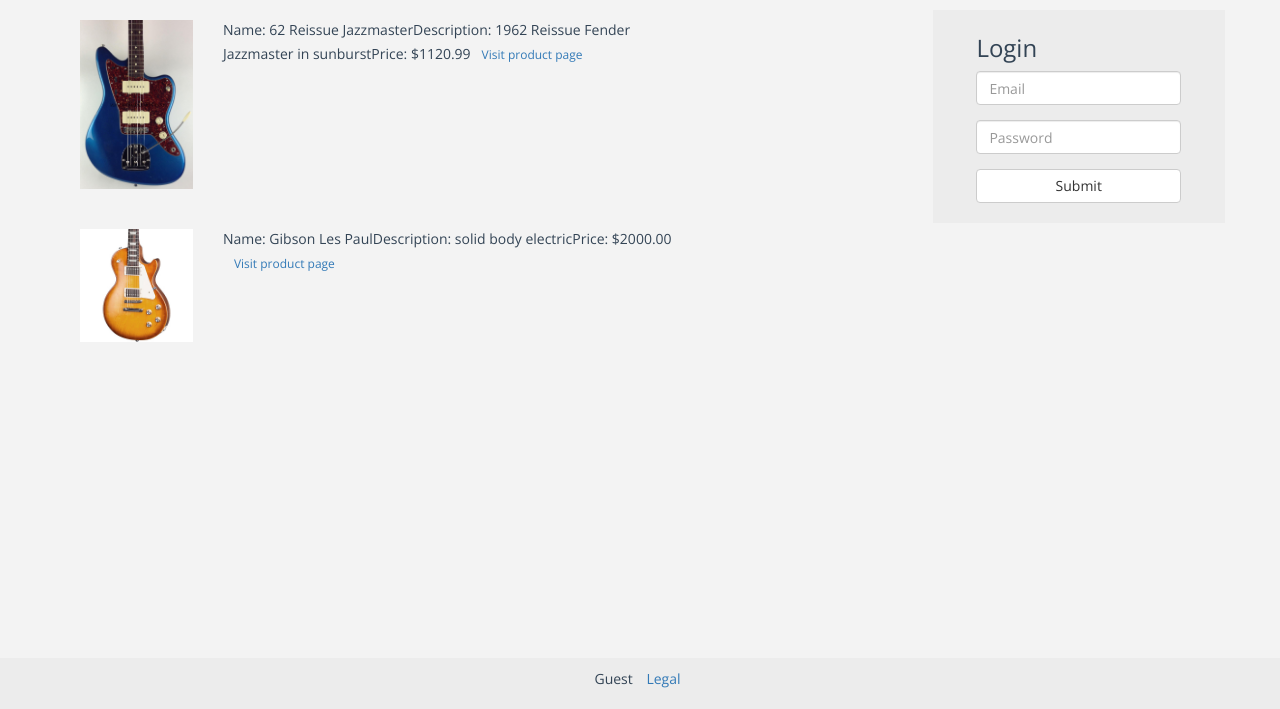
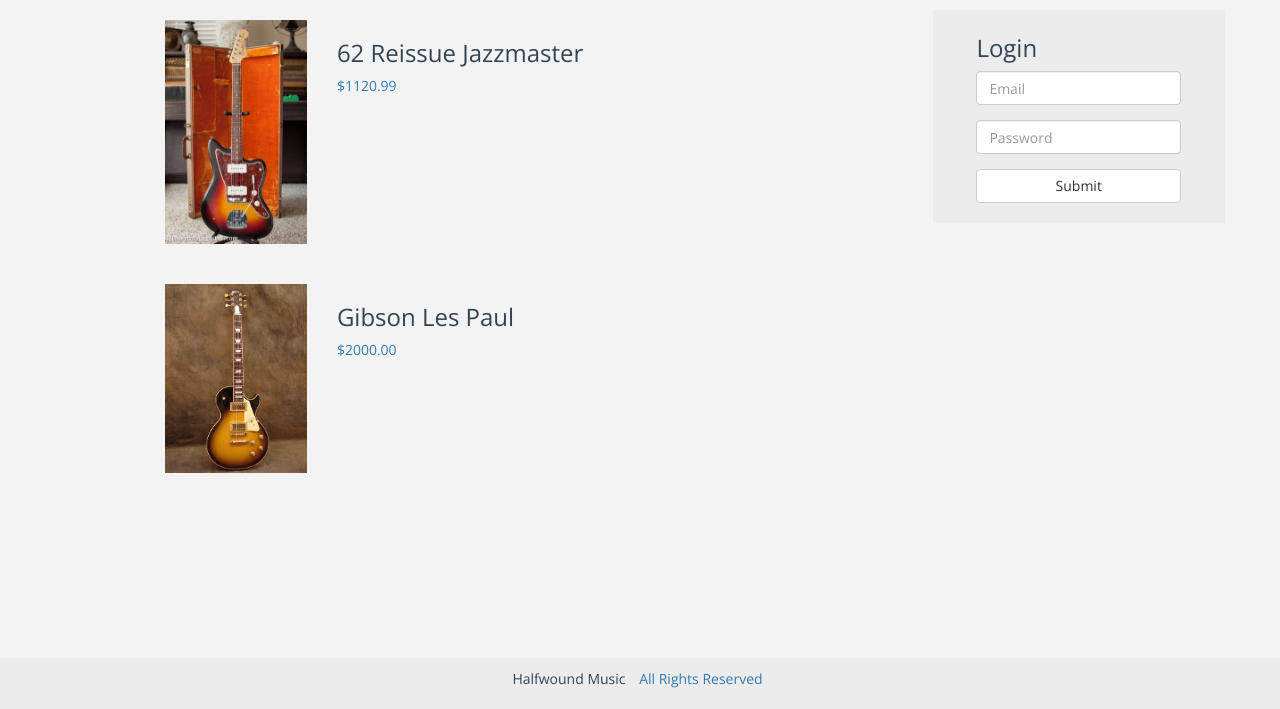
Before and after one commit to dmkato/halfWoundMusic, a PHP site: page / in a window 1280 px wide. Shown: the part 91-800 px from the top of the page. Run offline with PHP 8.4, Linux system fonts and the light colour scheme; a user stored in the database is signed in; data comes from the database, SQL or seed files in the repository; data that the repository does not hold is empty.

Commit message:
Minor Improvements

```diff
--- a/index.php
+++ b/index.php
@@ -17,8 +17,14 @@ $dbpass = DBPASS;
 
 <div id="contentBlock" class="container">
   <div class="row">
-    <div class="col-md-9">
       <?php
+
+      // Create column
+      if ($username == "Guest") {
+        echo "<div class='productContainer col-md-9'>";
+      } else {
+        echo "<div class='productContainer'>";
+      }
 
       // Create connection
       $conn = mysqli_connect($dbhost, $dbuser, $dbpass, $dbname);
@@ -36,14 +42,12 @@ $dbpass = DBPASS;
 
         echo "<div class='centered'>";
         echo  "<div class='productRow row'>";
-        echo    "<div class='col-md-2'>";
-        echo      "<img src=".$imageLink." alt='Cover' style='width:100%; height:100%;'>";
+        echo    "<div class='col-md-3 text-center'>";
+        echo      "<img src=".$imageLink." alt='Cover' style='width:100%; height:auto;'>";
         echo    "</div>";
-        echo    "<div class='col-md-7'>";
-        echo      "Name: ".$row["name"];
-        echo      "Description: ".$row["description"];
-        echo      "Price: $".$row["price"];
-        echo      "<a class='btn btn-sm' href='".$directory."/php/product.php?productID=".$imageID."'>Visit product page</a>";
+        echo    "<div class='col-md-9'>";
+        echo      "<a href='".$directory."/php/product.php?productID=".$imageID."'><h3> ".$row["name"]."</h3>";
+        echo      " $".$row["price"]."</a>";
         echo    "</div>";
         echo   "</div><br>";
       }
--- a/php/footer.php
+++ b/php/footer.php
@@ -2,8 +2,8 @@
 <footer>
   <div class="container navbar navbar-fixed-bottom">
       <ul class="list-inline text-center">
-        <li><?php echo "$username"; ?></li>
-        <li><a href="#">Legal</a></li>
+        <li>Halfwound Music</li>
+        <li><a href="#">All Rights Reserved</a></li>
       </ul>
   </div>
 </footer>
--- a/php/purchase.php
+++ b/php/purchase.php
@@ -24,8 +24,8 @@
   $email = $_SESSION["email"];
 
   //check logged in
-  if ($userName == "Not logged in") {
-    $message =  "Please log in";
+  if ($_SESSION["username"] == "Not logged in") {
+    $message =  "Please <a href='".$directory."/index.php'>Log in</a>";
   } else {
 
   // Get userID
--- a/styles/main.css
+++ b/styles/main.css
@@ -72,12 +72,13 @@ header {
     width: 100%;
 }
 
-.purchaseBtnSpan {
-    padding: 0 5px 0 5px;
+.productContainer {
+    padding: 0 100px 0 100px;
 }
 
 .purchaseBtn {
-    background-color: #e0e9e0
+    background-color: #e0e9e0;
+    margin: 10px 0 10px 0;
 }
 
 #shopName {
```
Also changed, not shown: php/product.php (+3 -5 lines), images/0.jpeg, images/5.jpeg.
